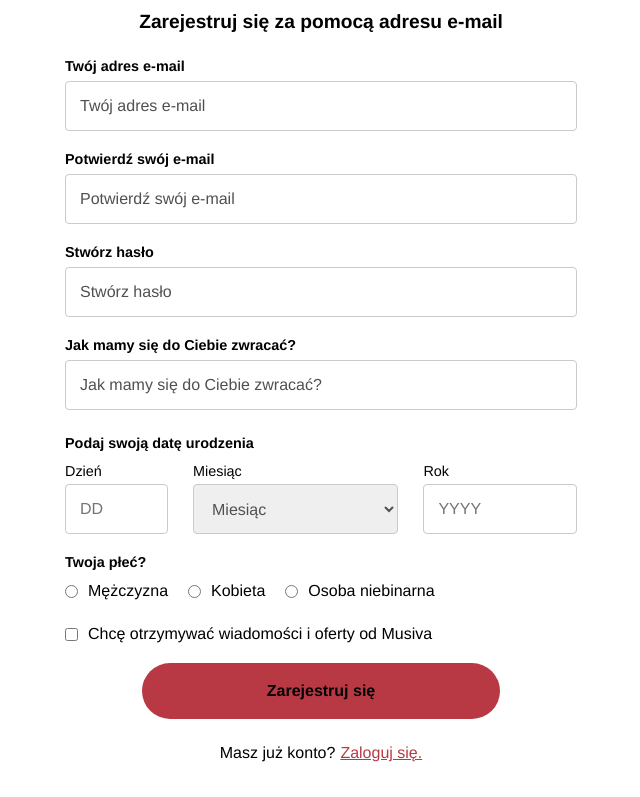
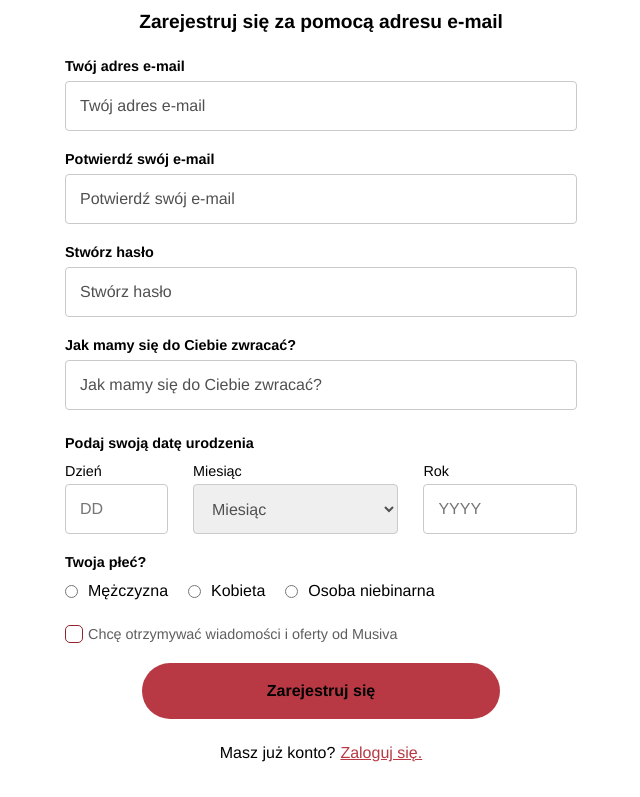
Before and after one commit to Dragon44PL/Musiva-web, an Angular app: page /register in a window 1280 px wide. Shown: the part 332-1129 px from the top of the page, without its empty margins (319-959 px from the left). Built offline with nearby package versions, Linux system fonts and the light colour scheme.

Commit message:
Updated "Register" component to use "Checked-Box"

```diff
--- a/src/app/core/register/register.component.html
+++ b/src/app/core/register/register.component.html
@@ -96,11 +96,7 @@
         </div>
       </div>
       <div class="register-sign-up-offers">
-        <input type="checkbox" id="remember-me">
-        <label for="remember-me" class="remember-me-label">
-          <span class="remember-me-checkbox"></span>
-          <span class="remember-me-label-text">{{signUpOffers}}</span>
-        </label>
+        <check-box [label]="signUpOffers" (checked)="onSignUpOffer()"></check-box>
       </div>
       <div class="register-submit">
         <div class="register-submit-button">
--- a/src/app/core/register/register.component.ts
+++ b/src/app/core/register/register.component.ts
@@ -35,4 +35,5 @@ export class RegisterComponent implements OnInit {
   ngOnInit(): void {
   }
 
+  onSignUpOffer() {}
 }
```
